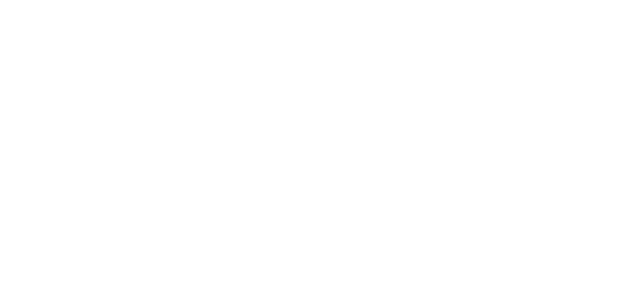
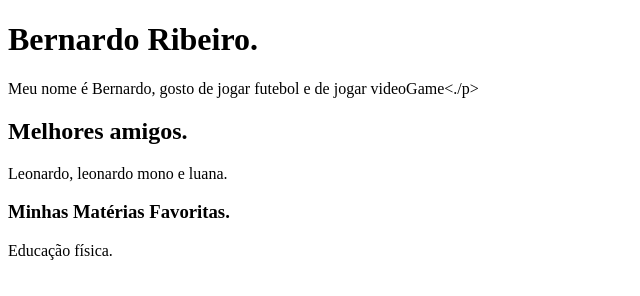
Before and after one commit to bernardo-ds/Primeiro-pc, a plain HTML site: page index.html in a window 1280 px wide. Shown: the whole page, without its empty margins (0-640 px from the left). Drawn offline with Linux system fonts and the light colour scheme.

Commit message:
Coloquei as informações no BODY  e criei o style.css

```diff
--- a/index.html
+++ b/index.html
@@ -3,9 +3,14 @@
 <head>
     <meta charset="UTF-8">
     <meta name="viewport" content="width=device-width, initial-scale=1.0">
-    <title>Document</title>
+    <title>Sobre mim</title>
 </head>
 <body>
-
+    <h1>Bernardo Ribeiro.</h1>
+    <p>Meu nome é Bernardo, gosto de jogar futebol e de jogar videoGame<./p>
+    <h2>Melhores amigos.</h2>
+    <p>Leonardo, leonardo mono e luana.</p>
+    <h3>Minhas Matérias Favoritas.</h3>
+    <p>Educação física.</p>
 </body>
 </html>
```
Also changed, not shown: Style.css (added).
